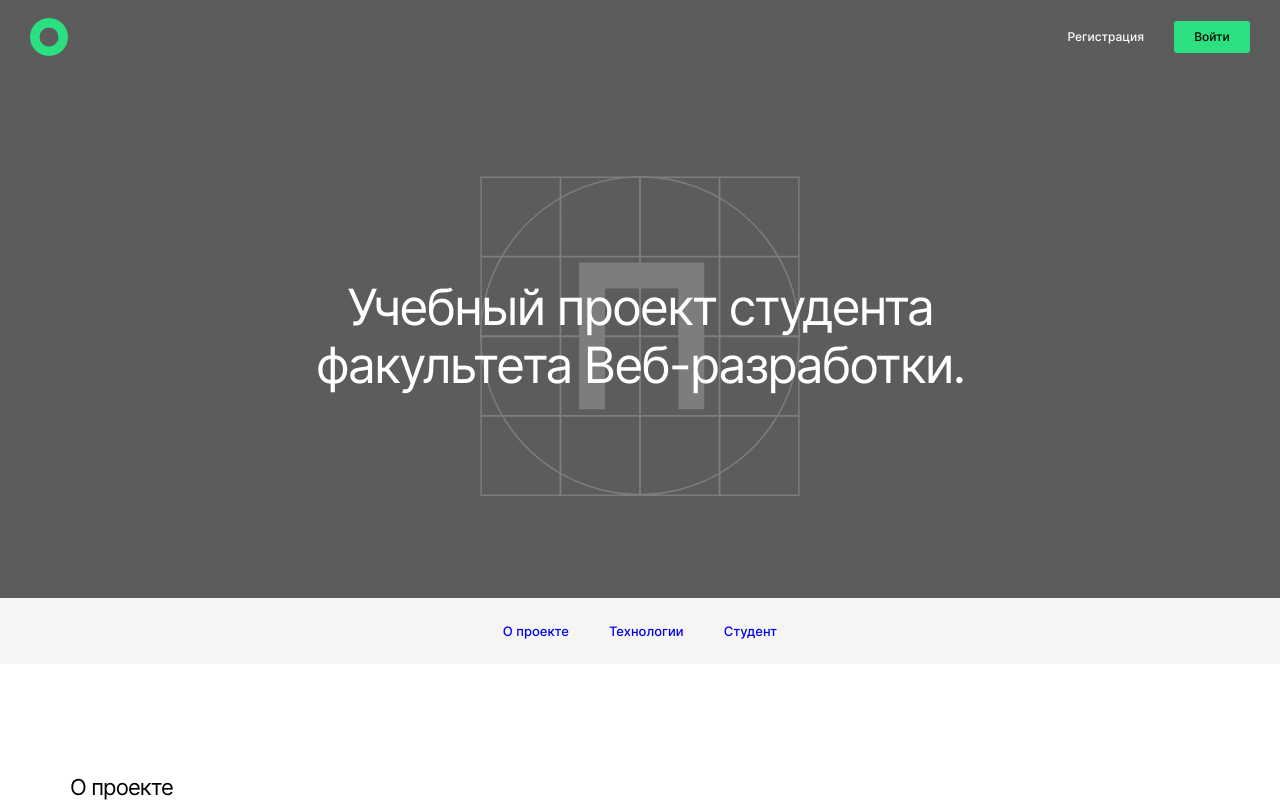
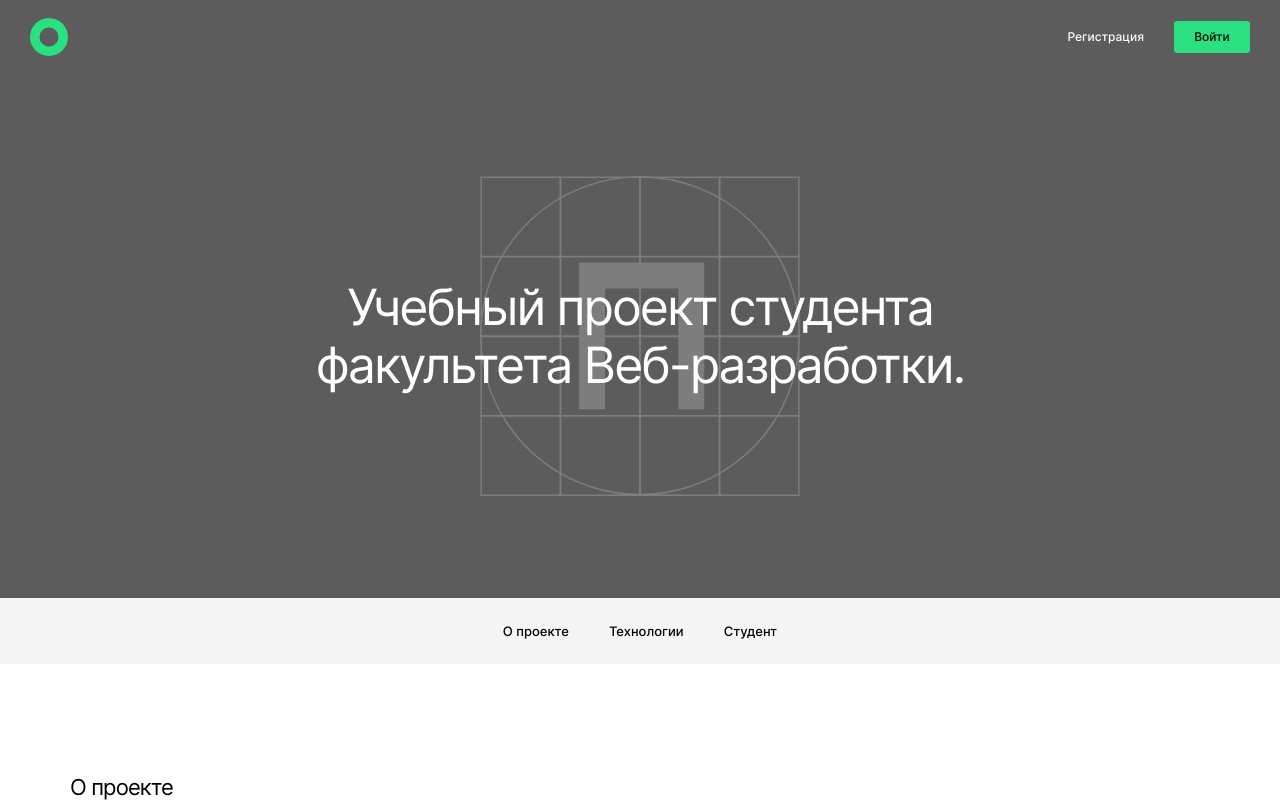
Before and after one commit to NataliUstinova/movies-explorer-frontend, a React (Create React App) app: page / in a window 1280 px wide. Shown: the top 802 px of the page. Built offline with nearby package versions, Linux system fonts and the light colour scheme.

Commit message:
fix: AboutMe #8 + sticky navigation #23

```diff
--- a/src/components/AboutMe/AboutMe.jsx
+++ b/src/components/AboutMe/AboutMe.jsx
@@ -28,6 +28,7 @@ const AboutMe = () => {
             className="about-me__link"
             href="https://github.com/NataliUstinova"
             target="_blank"
+            rel="noreferrer"
           >
             Github
           </a>
--- a/src/components/Navigation/Navigation.css
+++ b/src/components/Navigation/Navigation.css
@@ -20,6 +20,7 @@
   text-align: left;
   padding: 0;
   margin: 0;
+  color: #000;
 }
 
 .navigation__link:hover, .navigation__link:active {
```
